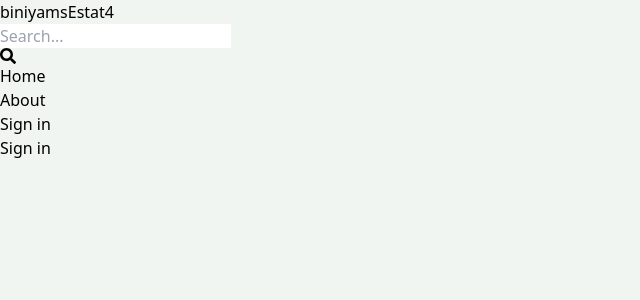
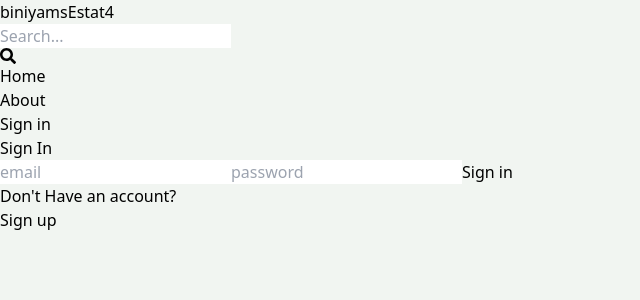
Before and after one commit to biniyamNahusenay/Estate, a React (Vite) app in the folder client/: page /signin in a window 1280 px wide. Shown: the top 300 px of the page, without its empty margins (0-640 px from the left). Built offline with nearby package versions, Linux system fonts and the light colour scheme.

Commit message:
complete signin page functionality

```diff
--- a/client/src/pages/Signin.jsx
+++ b/client/src/pages/Signin.jsx
@@ -1,7 +1,59 @@
-import React from 'react'
+import { useState } from "react"
+import {Link,useNavigate} from "react-router-dom"
 
-export default function Profile() {
+export default function Signin() {
+  const [data,setData] = useState({})
+  const [error,setError] = useState(null)
+  const [loading,setLoading] = useState(false)
+  const navigate = useNavigate()
+
+  const handleChange = (e)=>{
+    setData({
+     ...data,
+     [e.target.id] : e.target.value
+    })
+  }
+  const handleSubmit = async (e)=>{
+    e.preventDefault()
+    try{
+      setLoading(true)
+       const res = await fetch("/api/auth/signin",{
+        method : 'POST',
+        headers : {
+          'Content-Type' : 'application/json',
+        },
+        body : JSON.stringify(data)
+      })
+      const dataRes = await res.json()
+       if(dataRes.success === false){
+         setLoading(false)
+         setError(dataRes.message)
+         return;
+       }
+       setLoading(false)
+       setError(null)
+       navigate("/")
+    }catch(error){
+       setLoading(false)
+       setError(error.message)
+    }
+  }
   return (
-    <div>Sign in</div>
+    <div className = "max-w-lg p-3 mx-auto">
+       <h1 className="text-3xl text-center font-semibold my-7">Sign In</h1>
+        <form className="flex flex-col gap-4" onSubmit={handleSubmit}>
+          <input type="email" placeholder="email" id="email"
+          className="border p-3 rounded-lg" onChange={handleChange}/>
+          <input type="password" placeholder="password" id="password"
+           className="border p-3 rounded-lg" onChange={handleChange}/>
+           <button disabled = {loading} className ="bg-slate-700 p-3 w-100 text-white
+           rounded-lg hover:opacity-95 disabled:opacity-80 uppercase">{loading ? 'loading' : 'Sign in'}</button>
+        </form>
+         <div className="flex gap-2 mt-5">
+           <p>Don't Have an account?</p>
+           <Link to="/signup"><span className="text-blue-700">Sign up</span></Link>
+         </div>
+         {error && <p className="text-red-500 mt-5">{error}</p>}
+    </div>
   )
-}
+  }
```
